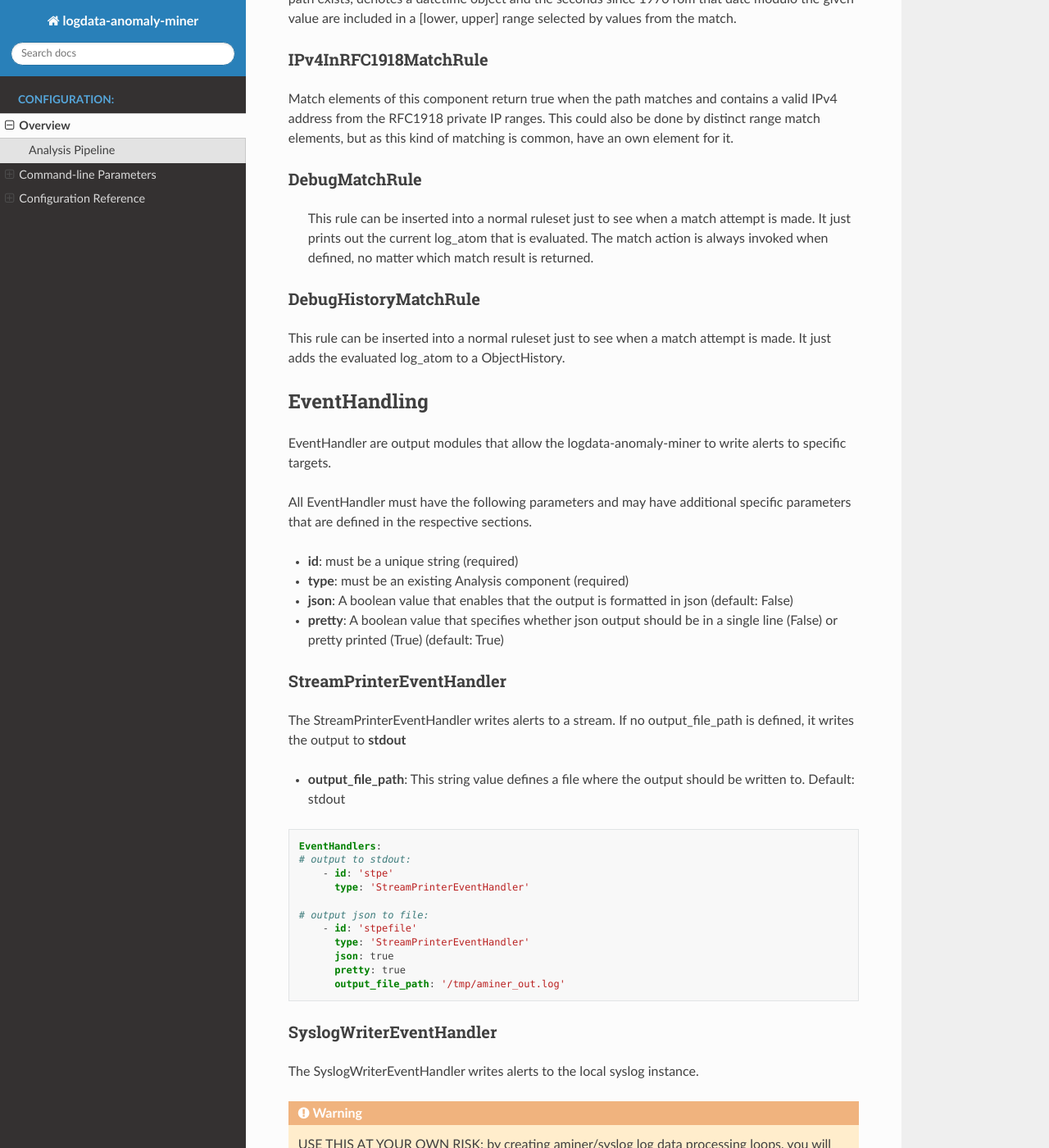
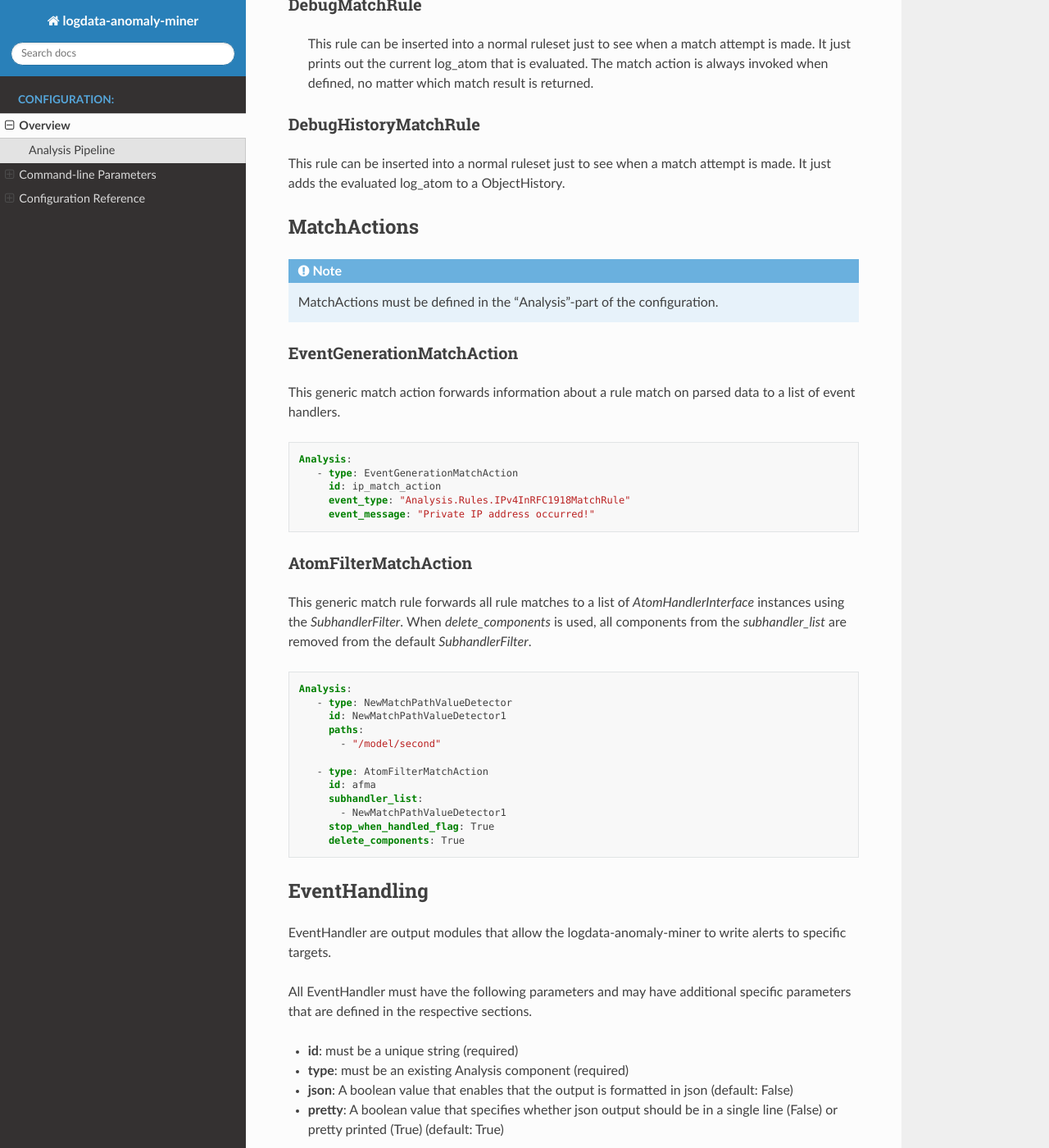
Before and after one commit to ait-aecid/logdata-anomaly-miner, a Sphinx documentation site: the page built from docs/CONFIGURATION.rst, in a window 1280 px wide and 1400 px high, scrolled down 54436 px. Shown: the whole window at 82% size. Built offline with Sphinx 7.4.7 and the Read the Docs theme 2.0.0, drawn with Linux system fonts in a browser that asks for light colours; pages that are not in the unit, such as notebooks, are missing from menus; some of the changed text lies outside the part shown.

Commit message:
changed default value of delete_components and added documentation.

```diff
--- a/docs/CONFIGURATION.rst
+++ b/docs/CONFIGURATION.rst
@@ -501,18 +501,6 @@
 .. code-block:: yaml
 
    multi_source: True
-
-verbose
-~~~~~~~
-
-* Type: boolean (True,False)
-* Default: False
-
-Flag to enable that detailed parsing information is shown for unparsed loglines.
-
-.. code-block:: yaml
-
-   verbose: True
 
 eol_sep
 ~~~~~~~
@@ -2229,7 +2217,7 @@
 * :ref:`AllowlistViolationDetector`
 * :ref:`TimeCorrelationViolationDetector`
 
-.. note:: MatchRules must be defined in the "Analysis"-part of the configuration.
+.. note:: MatchRules must be defined in the "Analysis"-part of the configuration. Every MatchRule can also define a :ref:`MatchAction` which is run when the MatchRule is applied.
 
 AndMatchRule
 ~~~~~~~~~~~~
@@ -2376,6 +2364,50 @@
 
 This rule can be inserted into a normal ruleset just to see when a match attempt is made.
 It just adds the evaluated log_atom to a ObjectHistory.
+
+
+.. _MatchAction:
+
+----------
+MatchActions
+----------
+
+.. note:: MatchActions must be defined in the "Analysis"-part of the configuration.
+
+EventGenerationMatchAction
+~~~~~~~~~~~~
+
+This generic match action forwards information about a rule match on parsed data to a list of event handlers.
+
+.. code-block:: yaml
+
+     Analysis:
+        - type: EventGenerationMatchAction
+          id: ip_match_action
+          event_type: "Analysis.Rules.IPv4InRFC1918MatchRule"
+          event_message: "Private IP address occurred!"
+
+
+AtomFilterMatchAction
+~~~~~~~~~~~~
+
+This generic match rule forwards all rule matches to a list of `AtomHandlerInterface` instances using the `SubhandlerFilter`.
+When `delete_components` is used, all components from the `subhandler_list` are removed from the default `SubhandlerFilter`.
+
+.. code-block:: yaml
+
+     Analysis:
+        - type: NewMatchPathValueDetector
+          id: NewMatchPathValueDetector1
+          paths:
+            - "/model/second"
+
+        - type: AtomFilterMatchAction
+          id: afma
+          subhandler_list:
+            - NewMatchPathValueDetector1
+          stop_when_handled_flag: True
+          delete_components: True
 
 
 -------------
--- a/source/root/usr/lib/logdata-anomaly-miner/aminer/schemas/normalisation/AnalysisNormalisationSchema.yml
+++ b/source/root/usr/lib/logdata-anomaly-miner/aminer/schemas/normalisation/AnalysisNormalisationSchema.yml
@@ -76,7 +76,7 @@
                 'missing_value_string': {'type': 'string'},
                 'subhandler_list': {'type': 'list', 'schema': {'type': 'string'}},
                 'stop_when_handled_flag': {'type': 'boolean', 'default': False},
-                'delete_components': {'type': 'boolean', 'default': False},
+                'delete_components': {'type': 'boolean', 'default': True},
                 'event_type': {'type': 'string'},
                 'event_message': {'type': 'string'},
                 'sub_rules': {'type': 'list', 'schema': {'type': 'string'}},
```
Also changed, not shown: 1 other file.
